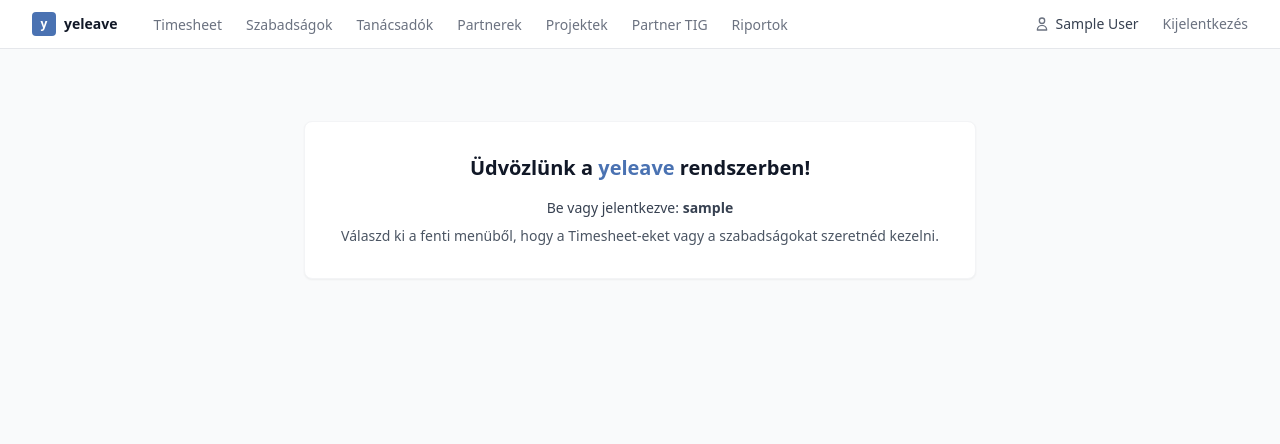
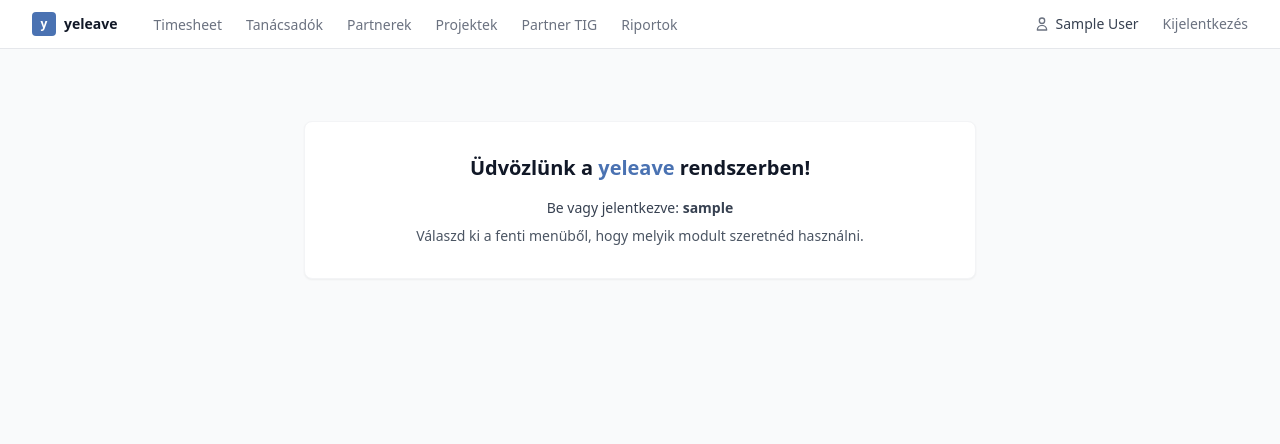
Before and after one commit to csabamaksai/yeleave, a Django app: page / in a window 1280 px wide. Shown: the top 444 px of the page. Run offline with Django 5.2, Linux system fonts and the light colour scheme; the visitor is signed in with stand-in values (Sample User, id 1); some libraries are stand-ins or nearby versions.

Commit message:
Hide Leaves (Szabadságok) menu temporarily

```diff
--- a/templates/base.html
+++ b/templates/base.html
@@ -35,7 +35,6 @@
                         {% if user.is_authenticated %}
                             {% if not user.is_company_admin %}
                                 <a href="{% url 'timesheet:index' %}" class="border-transparent text-gray-500 hover:text-gray-700 hover:border-gray-300 inline-flex items-center px-1 pt-1 border-b-2 text-sm font-medium">{% trans "Timesheet" %}</a>
-                                <a href="{% url 'leaves:list' %}" class="border-transparent text-gray-500 hover:text-gray-700 hover:border-gray-300 inline-flex items-center px-1 pt-1 border-b-2 text-sm font-medium">{% trans "Szabadságok" %}</a>
                             {% endif %}
                             {% if user.is_company_admin or user.is_staff or user.is_superuser %}
                                 <a href="{% url 'users:list' %}" class="border-transparent text-gray-500 hover:text-gray-700 hover:border-gray-300 inline-flex items-center px-1 pt-1 border-b-2 text-sm font-medium">{% trans "Tanácsadók" %}</a>
--- a/templates/home.html
+++ b/templates/home.html
@@ -11,7 +11,7 @@
 
     {% if user.is_authenticated %}
         <p class="text-gray-700">{% trans "Be vagy jelentkezve:" %} <strong>{{ user.username }}</strong></p>
-        <p class="text-gray-600 mt-2">{% trans "Válaszd ki a fenti menüből, hogy a Timesheet-eket vagy a szabadságokat szeretnéd kezelni." %}</p>
+        <p class="text-gray-600 mt-2">{% trans "Válaszd ki a fenti menüből, hogy melyik modult szeretnéd használni." %}</p>
     {% else %}
         <p class="text-gray-700">{% trans "Kérjük, jelentkezz be a folytatáshoz." %}</p>
         <div class="mt-8">
```
Also changed, not shown: locale/en/LC_MESSAGES/django.po.
